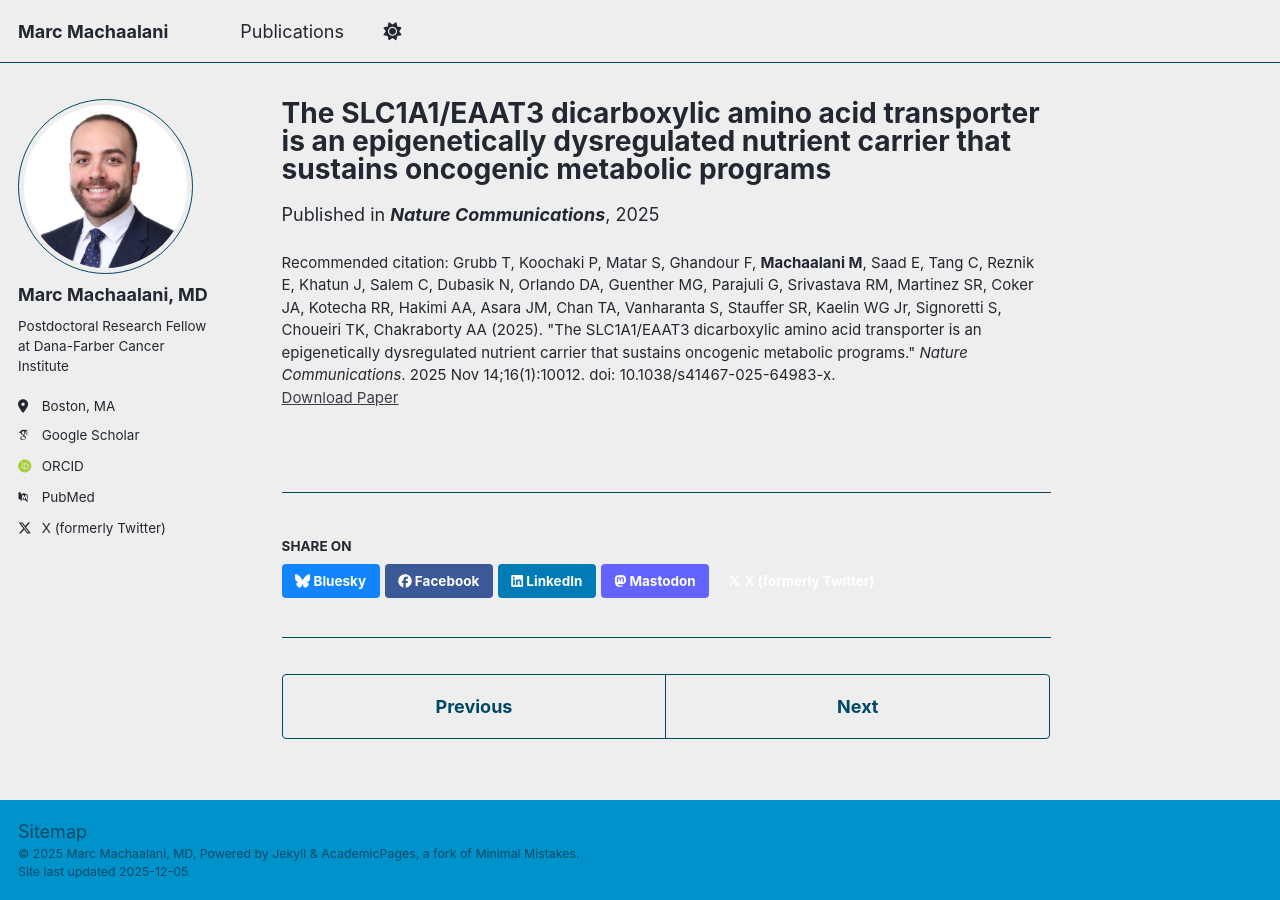
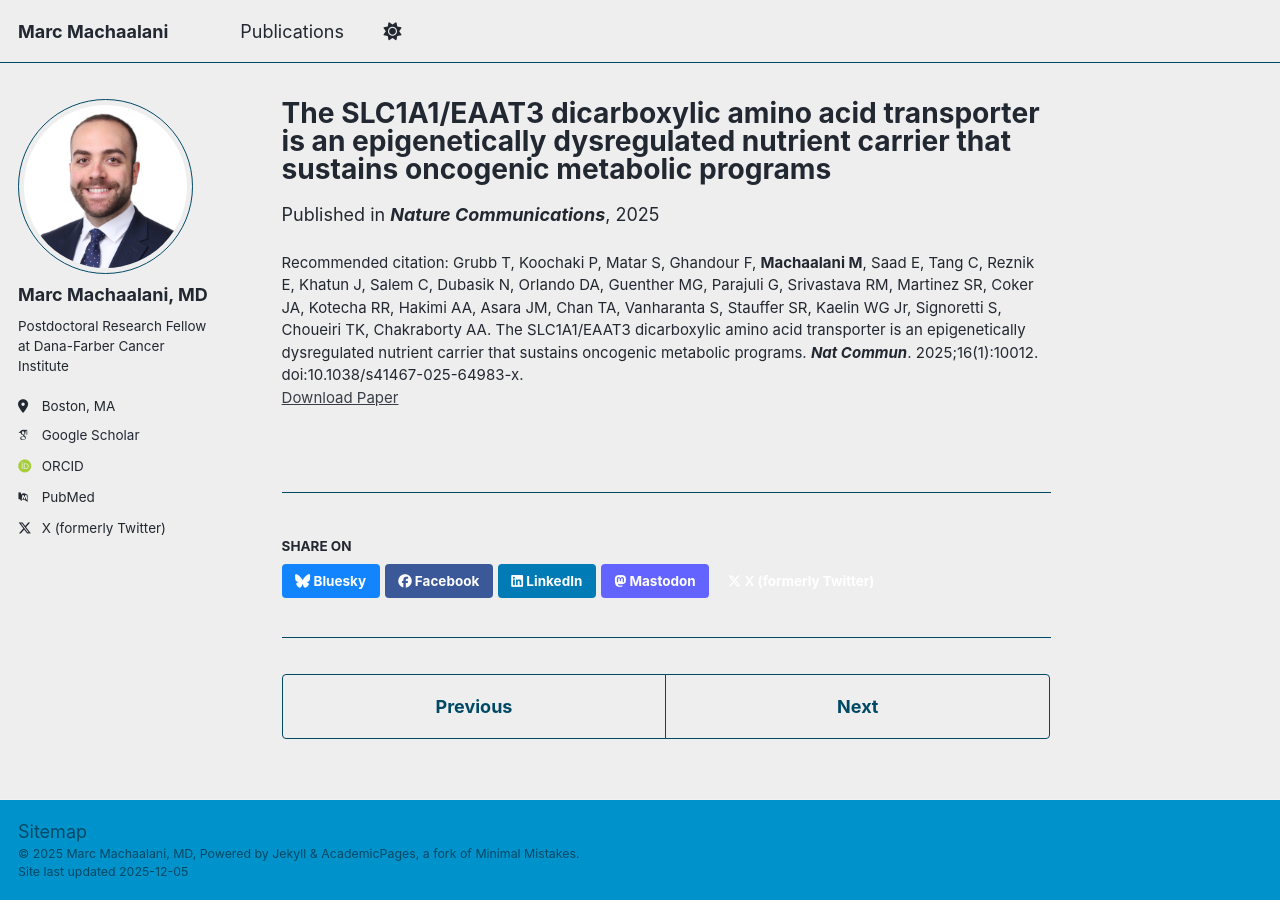
Before and after one commit to MarcMachaalani/marcmachaalani.github.io, a Jekyll site: the page built from _publications/2025-11-14-slc1a1-nat-comm.md, in a window 1280 px wide. Built offline with Jekyll 4.4.1, drawn with Linux system fonts in a browser that asks for light colours; some web fonts are replaced; a script bundle is joined from its source files by our own code; library files that are not in the unit come from our copies.

Commit message:
Update 2025-11-14-slc1a1-nat-comm.md

```diff
--- a/_publications/2025-11-14-slc1a1-nat-comm.md
+++ b/_publications/2025-11-14-slc1a1-nat-comm.md
@@ -7,5 +7,5 @@ excerpt: "Mechanistic study identifying SLC1A1/EAAT3 as an epigenetically regula
 date: 2025-11-14
 venue: "<strong>Nature Communications</strong>"
 paperurl: "https://doi.org/10.1038/s41467-025-64983-x"
-citation: "Grubb T, Koochaki P, Matar S, Ghandour F, <strong>Machaalani M</strong>, Saad E, Tang C, Reznik E, Khatun J, Salem C, Dubasik N, Orlando DA, Guenther MG, Parajuli G, Srivastava RM, Martinez SR, Coker JA, Kotecha RR, Hakimi AA, Asara JM, Chan TA, Vanharanta S, Stauffer SR, Kaelin WG Jr, Signoretti S, Choueiri TK, Chakraborty AA (2025). &quot;The SLC1A1/EAAT3 dicarboxylic amino acid transporter is an epigenetically dysregulated nutrient carrier that sustains oncogenic metabolic programs.&quot; <i>Nature Communications</i>. 2025 Nov 14;16(1):10012. doi: 10.1038/s41467-025-64983-x."
+citation: "Grubb T, Koochaki P, Matar S, Ghandour F, <strong>Machaalani M</strong>, Saad E, Tang C, Reznik E, Khatun J, Salem C, Dubasik N, Orlando DA, Guenther MG, Parajuli G, Srivastava RM, Martinez SR, Coker JA, Kotecha RR, Hakimi AA, Asara JM, Chan TA, Vanharanta S, Stauffer SR, Kaelin WG Jr, Signoretti S, Choueiri TK, Chakraborty AA. The SLC1A1/EAAT3 dicarboxylic amino acid transporter is an epigenetically dysregulated nutrient carrier that sustains oncogenic metabolic programs. <strong><i>Nat Commun</i></strong>. 2025;16(1):10012. doi:10.1038/s41467-025-64983-x."
 ---
```
